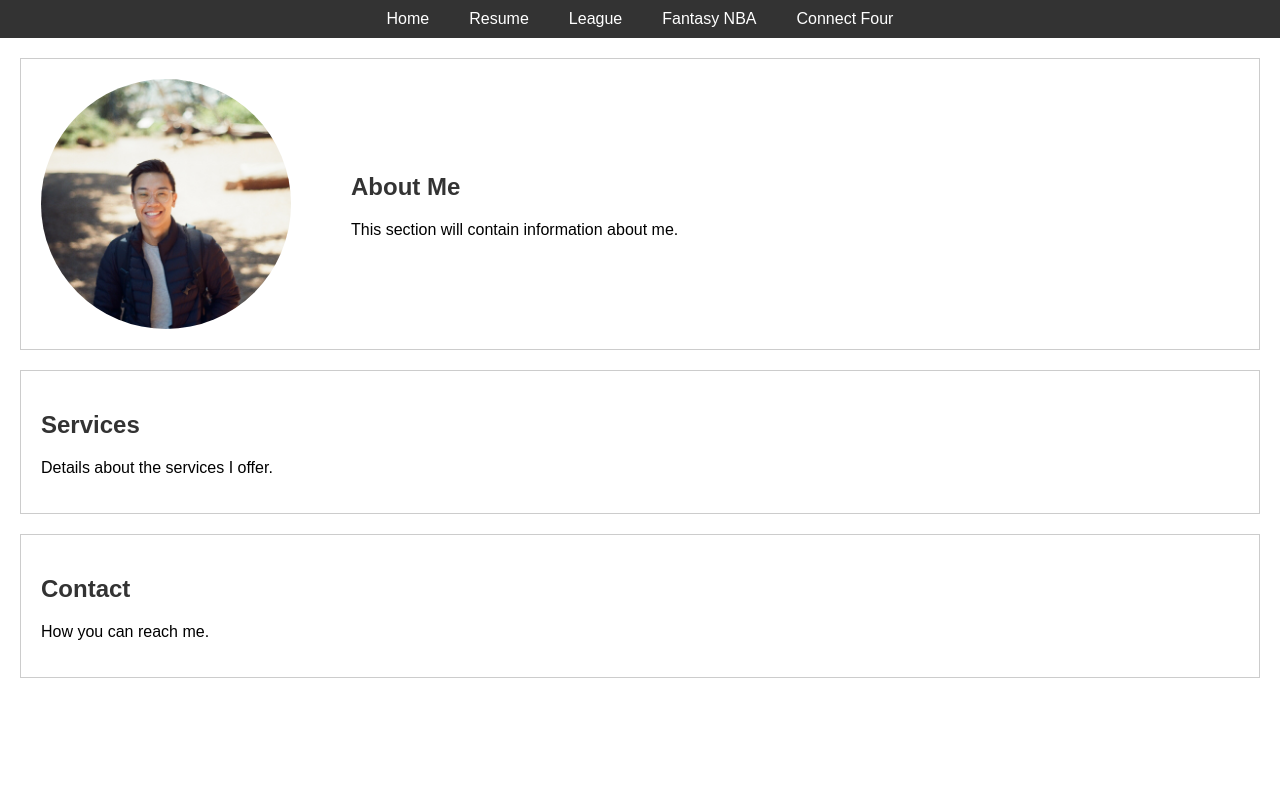
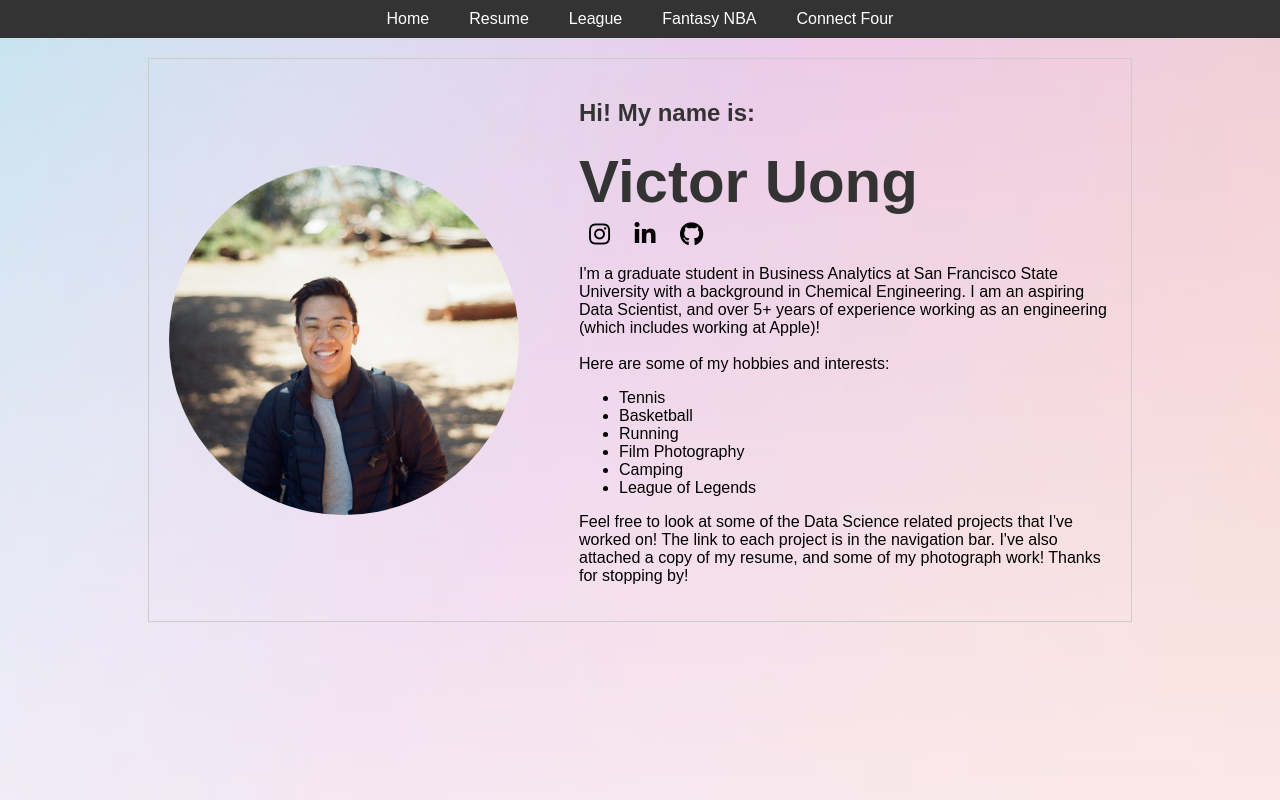
Before and after one commit to VickusWan/my_portfolio, a Flask app: page / in a window 1280 px wide. Run offline with Flask 3, Linux system fonts and the light colour scheme; some libraries are stand-ins or nearby versions.

Commit message:
worked on landing page

```diff
--- a/static/css/main.css
+++ b/static/css/main.css
@@ -2,6 +2,11 @@ body {
     font-family: Arial, sans-serif;
     margin: 0;
     padding: 0;
+    background: url('/static/background.png');
+    background-size: cover; /* Covers the entire viewport */
+    background-repeat: no-repeat; /* Prevents the image from repeating */
+    background-attachment: fixed; /* Optional: keeps the image fixed during scroll */
+    background-position: center center;
 }
 
 section {
@@ -14,14 +19,25 @@ h1, h2 {
     color: #333;
 }
 
+#parent-container {
+    display: flex;
+    justify-content: center; /* Center horizontally */
+    align-items: center;     /* Center vertically */
+    min-height: 60vh;       /* Full viewport height */
+    width: 80%;
+    max-width: 1200px;
+    margin: auto;
+}
+
+
 .about-section {
     display: flex;
     align-items: center;
 }
 
 .profile-pic {
-    flex: 0 0 250px; /* Adjust size as needed */
-    height: 250px; /* Adjust size as needed */
+    flex: 0 0 350px; /* Adjust size as needed */
+    height: 350px; /* Adjust size as needed */
     margin-right: 60px;
     border-radius: 50%; /* Makes the image round */
     overflow: hidden;
@@ -38,3 +54,24 @@ h1, h2 {
 .about-content {
     flex: 1;
 }
+
+.social-links {
+    text-align: left; /* Center the icons */
+    margin-top: 5px; /* Spacing between the h1 and the social links */
+}
+
+.social-links a {
+    margin: 0 10px; /* Spacing between each icon */
+    color: #000; /* Icon color, change as needed */
+    font-size: 24px; /* Icon size, adjust as needed */
+}
+
+.social-links a:hover {
+    color: #007bff; /* Color change on hover, adjust as needed */
+}
+
+h1 {
+    font-size: 60px;
+    margin-top: 0%;
+    margin-bottom: 0%;
+}
--- a/static/css/nba.css
+++ b/static/css/nba.css
@@ -11,6 +11,12 @@ body {
     margin: auto;
 }
 
+h1 {
+    margin: 60px;
+}
+
 .description {
     margin: 45px;
+    margin-left: 120px;
+    margin-right: 120px;
 }
--- a/templates/index.html
+++ b/templates/index.html
@@ -5,6 +5,7 @@
     <link rel="stylesheet" type="text/css" href="{{ url_for('static', filename='css/main.css') }}">
     <link rel="stylesheet" href="{{ url_for('static', filename='css/nav-bar.css') }}">
     <link rel="icon" type="image/x-icon" href="/static/portfolio_favicon.png">
+    <link rel="stylesheet" href="https://cdnjs.cloudflare.com/ajax/libs/font-awesome/5.15.3/css/all.min.css">
 </head>
 <body>
     <nav>
@@ -16,25 +17,38 @@
             <li><a href="connectfour">Connect Four</a></li>
         </ul>
     </nav>
-
+    <div id='parent-container'>
         <section id="about" class="about-section">
             <div class="profile-pic">
                 <img src="" alt="">
             </div>
             <div class="about-content">
-            <h2>About Me</h2>
-            <p>This section will contain information about me.</p>
+                <h2>Hi! My name is:</h2>
+                <h1> Victor Uong </h1>
+                <div class="social-links">
+                    <a href="your_instagram_profile_url" target="_blank"><i class="fab fa-instagram"></i></a>
+                    <a href="your_linkedin_profile_url" target="_blank"><i class="fab fa-linkedin-in"></i></a>
+                    <a href="your_github_profile_url" target="_blank"><i class="fab fa-github"></i></a>
+                </div>
+                <p>I'm a graduate student in Business Analytics at San Francisco State University with a background in Chemical Engineering.
+                    I am an aspiring Data Scientist, and over 5+ years of experience working as an engineering (which includes working at Apple)!
+                    <br>
+                    <br>
+                    Here are some of my hobbies and interests:
+                </p>
+                <ul>
+                    <li>Tennis</li>
+                    <li>Basketball</li>
+                    <li>Running</li>
+                    <li>Film Photography</li>
+                    <li>Camping</li>
+                    <li>League of Legends</li>
+                </ul>
+                <p> Feel free to look at some of the Data Science related projects that I've worked on! The link to each project is in the
+                    navigation bar. I've also attached a copy of my resume, and some of my photograph work! Thanks for stopping by!
+                </p>
             </div>
         </section>
-
-    <section id="services">
-        <h2>Services</h2>
-        <p>Details about the services I offer.</p>
-    </section>
-
-    <section id="contact">
-        <h2>Contact</h2>
-        <p>How you can reach me.</p>
-    </section>
+    </div>
 </body>
 </html>
```
Also changed, not shown: static/css/league.css (+22 -17 lines), templates/league.html (+7 -3 lines), templates/nba.html (+18 -2 lines), static/background.png (added). Lines whose indentation alone changed are shown as unchanged.
